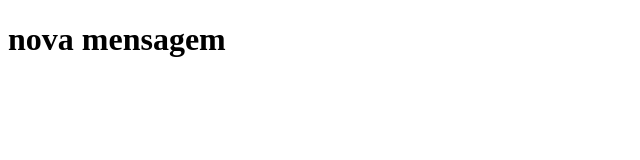
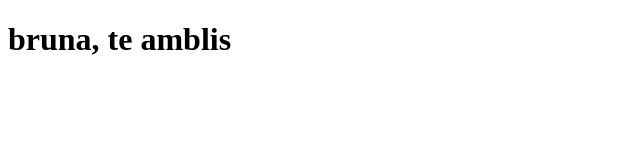
Before and after one commit to rodolfomoraes1/clone-tabnews, a Next.js app: page / in a window 1280 px wide. Shown: the top 160 px of the page, without its empty margins (0-640 px from the left). Built offline with nearby package versions, Linux system fonts and the light colour scheme.

Commit message:
alteração da mensagem da home

```diff
--- a/pages/index.js
+++ b/pages/index.js
@@ -1,7 +1,7 @@
 import React from "react";
 
 const Home = () => {
-    return <h1>nova mensagem</h1>
+    return <h1>bruna, te amblis</h1>
 }
 
 export default Home;
```
